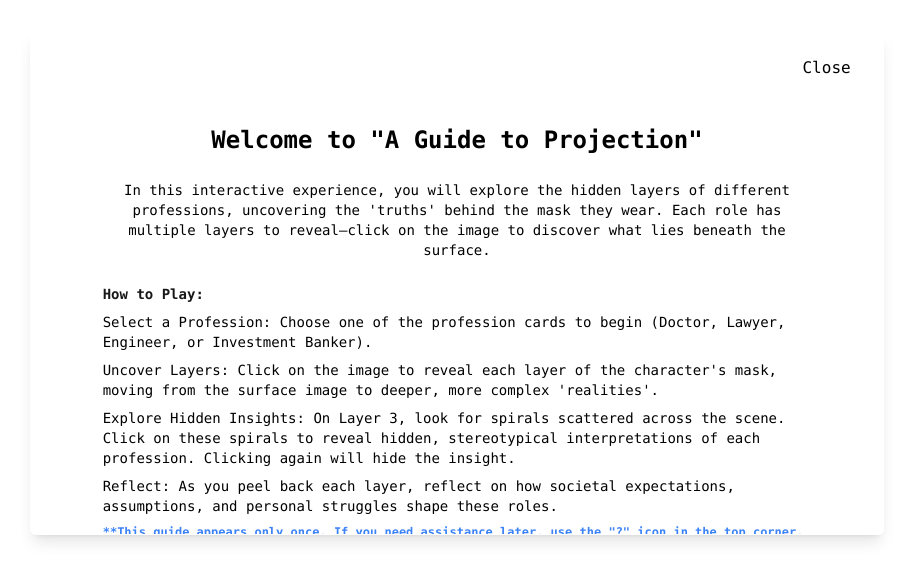
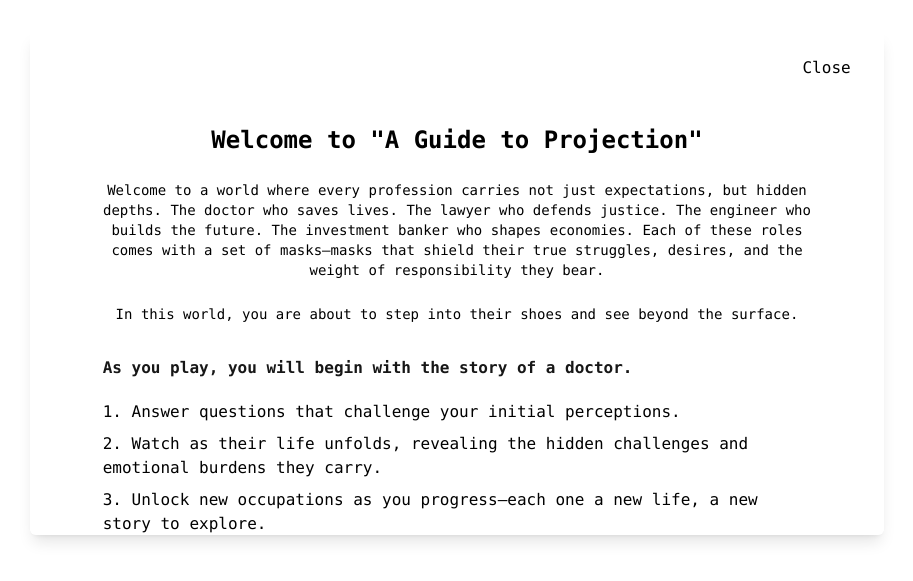
Before and after one commit to nina-jsl/guide_to_projection, a Next.js app: page /workspace in a window 1280 px wide. Shown: the part 117-698 px from the top of the page, without its empty margins (183-1096 px from the left). Built offline with nearby package versions, Linux system fonts and the light colour scheme.

Commit message:
guide update

```diff
--- a/app/workspace/page.tsx
+++ b/app/workspace/page.tsx
@@ -4,7 +4,6 @@ import Link from "next/link";
 import Card from "@/components/Card";
 import Popup from "@/components/Popup";
 import { FaLock } from "react-icons/fa";
-import { AiOutlineClose } from "react-icons/ai";
 
 const Workspace = () => {
   // State to control whether the popup is shown or hidden
--- a/components/Popup/index.tsx
+++ b/components/Popup/index.tsx
@@ -12,39 +12,42 @@ const PopUp = ({ onClose }: { onClose: () => void }) => {
           {/* Centered description */}
           <div id="des-container" className="flex flex-col items-center mt-6">
             <p className="w-[90%] text-center text-black text-sm">
-              In this interactive experience, you will explore the hidden layers
-              of different professions, uncovering the &apos;truths&apos; behind
-              the mask they wear. Each role has multiple layers to reveal—click
-              on the image to discover what lies beneath the surface.
+              Welcome to a world where every profession carries not just
+              expectations, but hidden depths. The doctor who saves lives. The
+              lawyer who defends justice. The engineer who builds the future.
+              The investment banker who shapes economies. Each of these roles
+              comes with a set of masks—masks that shield their true struggles,
+              desires, and the weight of responsibility they bear.
+            </p>
+            <br />
+            <p className="w-[90%] text-center text-black text-sm">
+              In this world, you are about to step into their shoes and see
+              beyond the surface.
             </p>
           </div>
           {/* Left-aligned How to Play */}
-          <div className="mt-6">
-            <h2 className="w-[90%] mx-auto text-left text-sm font-semibold ">
-              How to Play:
+          <div className="mt-8">
+            <h2 className="w-[90%] mx-auto text-left font-semibold ">
+              As you play, you will begin with the story of a doctor.
             </h2>
-            <p className="w-[90%] mx-auto mt-2 text-black text-sm">
-              Select a Profession: Choose one of the profession cards to begin
-              (Doctor, Lawyer, Engineer, or Investment Banker).
+            <p className="w-[90%] mx-auto mt-5 text-black ">
+              1. Answer questions that challenge your initial perceptions.
             </p>
-            <p className="w-[90%] mx-auto mt-2 text-black text-sm">
-              Uncover Layers: Click on the image to reveal each layer of the
-              character&apos;s mask, moving from the surface image to deeper,
-              more complex &apos;realities&apos;.
+            <p className="w-[90%] mx-auto mt-2 text-black">
+              2. Watch as their life unfolds, revealing the hidden challenges
+              and emotional burdens they carry.
             </p>
-            <p className="w-[90%] mx-auto mt-2 text-black text-sm">
-              Explore Hidden Insights: On Layer 3, look for spirals scattered
-              across the scene. Click on these spirals to reveal hidden,
-              stereotypical interpretations of each profession. Clicking again
-              will hide the insight.
+            <p className="w-[90%] mx-auto mt-2 text-black ">
+              3. Unlock new occupations as you progress—each one a new life, a
+              new story to explore.
             </p>
 
-            <p className="w-[90%] mx-auto mt-2 text-black text-sm">
-              Reflect: As you peel back each layer, reflect on how societal
+            <p className="w-[90%] mx-auto mt-2 text-black ">
+              4. As you peel back each layer, reflect on how societal
               expectations, assumptions, and personal struggles shape these
               roles.
             </p>
-            <p className="w-[90%] mx-auto mt-2 text-blue-500 text-xs font-semibold mb-8">
+            <p className="w-[90%] mx-auto mt-2 text-blue-500 text-sm font-semibold mb-8">
               **This guide appears only once. If you need assistance later, use
               the &quot;?&quot; icon in the top corner.
             </p>
```
